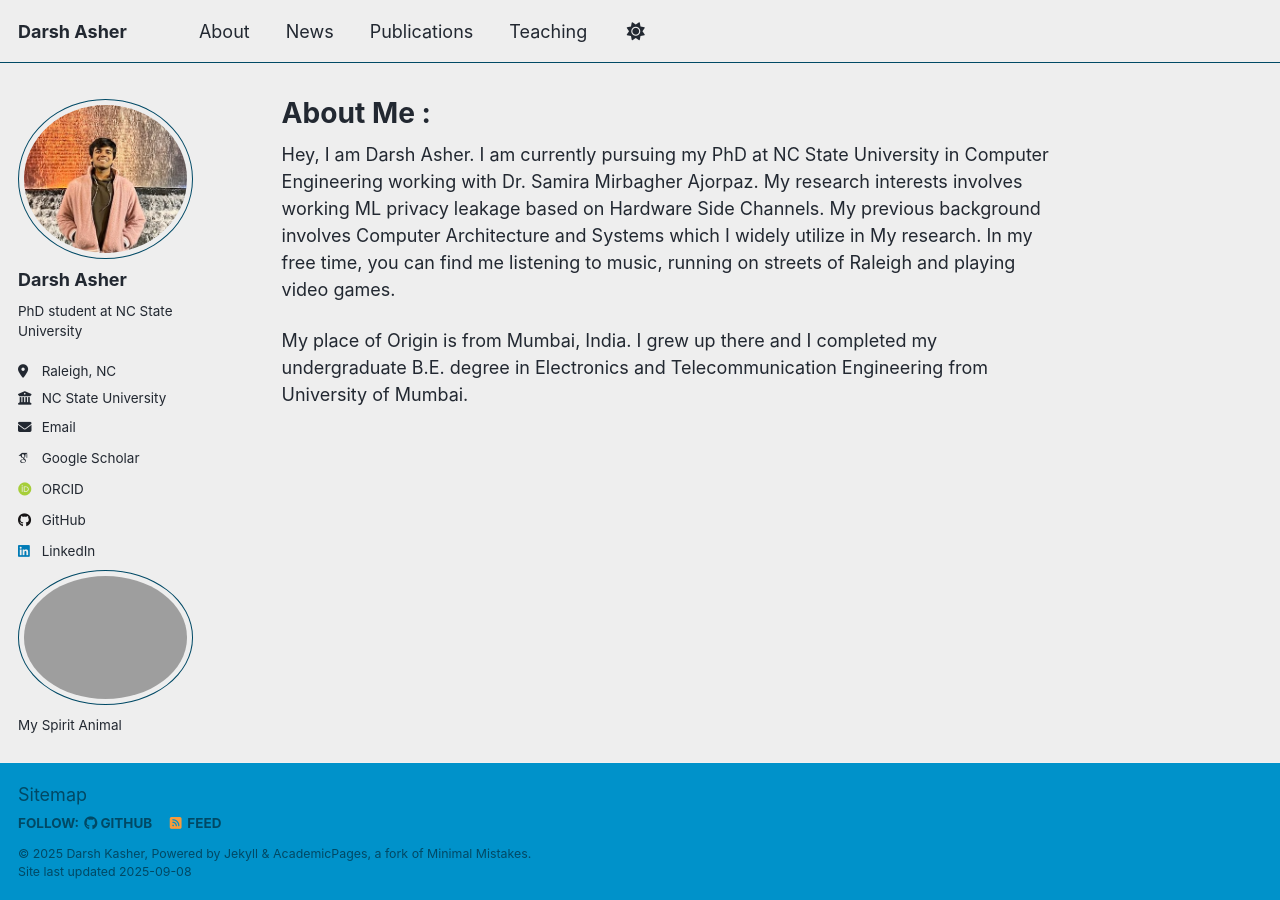
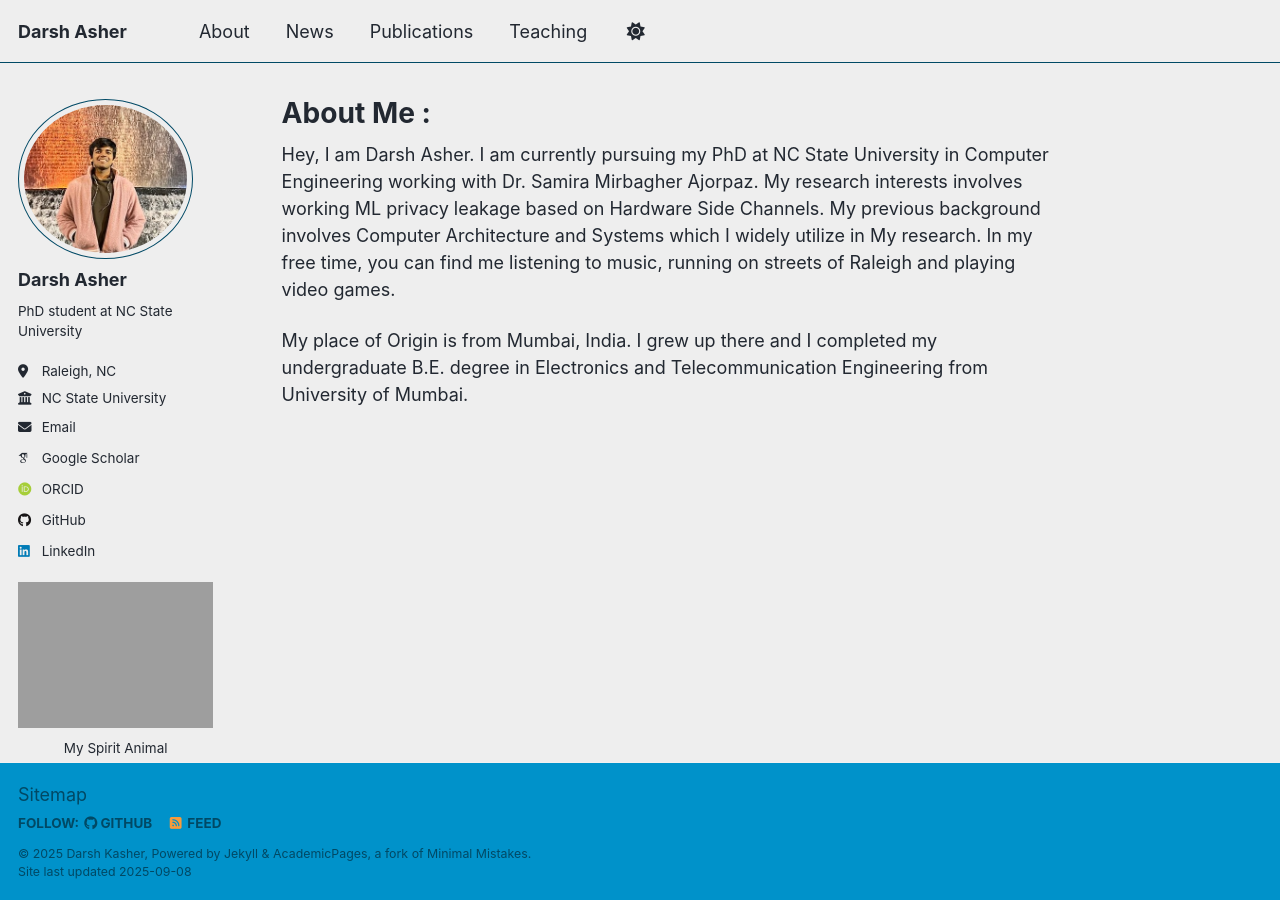
Before and after one commit to darsh612/darsh612.github.io, a Jekyll site: the page built from _pages/about.md, in a window 1280 px wide. Built offline with Jekyll 4.4.1, drawn with Linux system fonts in a browser that asks for light colours; some web fonts are replaced; a script that is not in the unit is left out.

Commit message:
Spirit Animal modified

```diff
--- a/_includes/author-profile.html
+++ b/_includes/author-profile.html
@@ -168,14 +168,14 @@
 
       <!-- Spirit Animal Image -->
       {% if author.spirit_animal_image %}
-        <div class="author__avatar">
+        <div class="author__spirit-animal" style="margin-top: 1em;">
           {% if author.spirit_animal_image contains "://" %}
-            <img src="{{ author.spirit_animal_image }}" alt="{{ author.spirit_animal_text | default: 'Spirit Animal' }}" />
+            <img src="{{ author.spirit_animal_image }}" alt="{{ author.spirit_animal_text | default: 'Spirit Animal' }}" style="width: 100%;" />
           {% else %}
-            <img src="{{ author.spirit_animal_image | prepend: "/images/" | prepend: base_path }}" class="author__avatar" alt="{{ author.spirit_animal_text | default: 'Spirit Animal' }}" />
+            <img src="{{ author.spirit_animal_image | prepend: "/images/" | prepend: base_path }}" alt="{{ author.spirit_animal_text | default: 'Spirit Animal' }}" style="width: 100%;" />
           {% endif %}
           {% if author.spirit_animal_text %}
-            <p class="author__bio">{{ author.spirit_animal_text }}</p>
+            <p class="author__bio" style="text-align: center;">{{ author.spirit_animal_text }}</p>
           {% endif %}
         </div>
       {% endif %}
```
